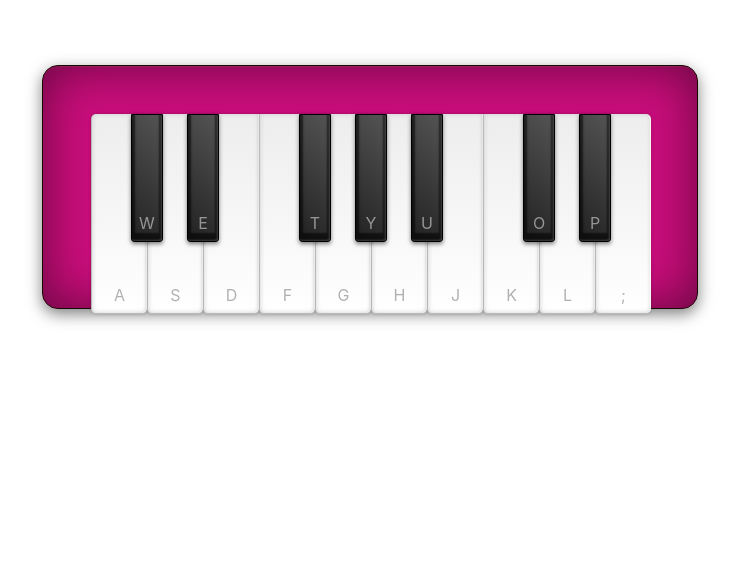
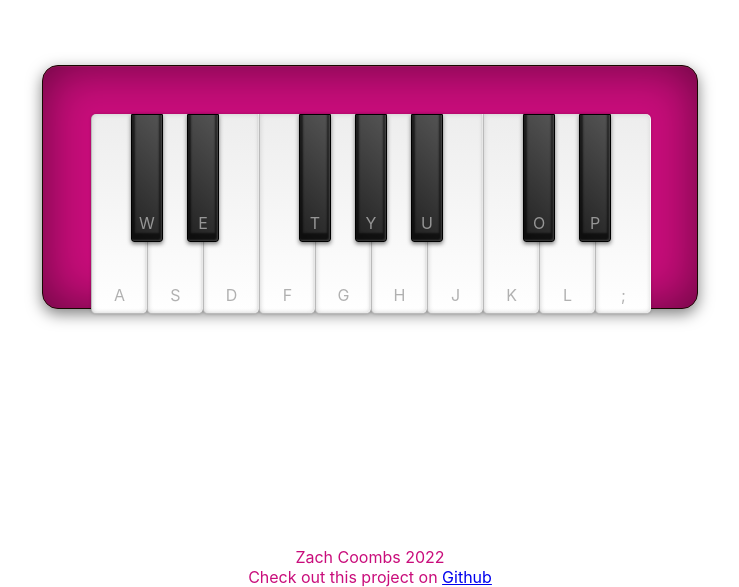
Before and after one commit to zachdcoombs/browser-synth, a plain HTML site: page index.html in a window 1280 px wide. Shown: the part 213-800 px from the top of the page, without its empty margins (270-1009 px from the left). Drawn offline with Linux system fonts and the light colour scheme.

Commit message:
Added footer with link. Made GH page function

```diff
--- a/index.html
+++ b/index.html
@@ -32,5 +32,9 @@
     </ul>
 
     <script src="app.js"></script>
+
+
 </body>
+
+<div class="footer">Zach Coombs 2022<br>Check out this project on <a href="https://github.com/zachdcoombs/browser-synth">Github</a></div>
 </html>
--- a/style.css
+++ b/style.css
@@ -15,6 +15,14 @@ body {
   height: 100vh;
   display: flex;
   align-items: center;
+}
+
+.footer {
+  width: 100%;
+  position: fixed;
+  bottom: 0;
+  text-align: center;
+  color:hsl(325, 88%, 42%);
 }
 
 :root {
```
